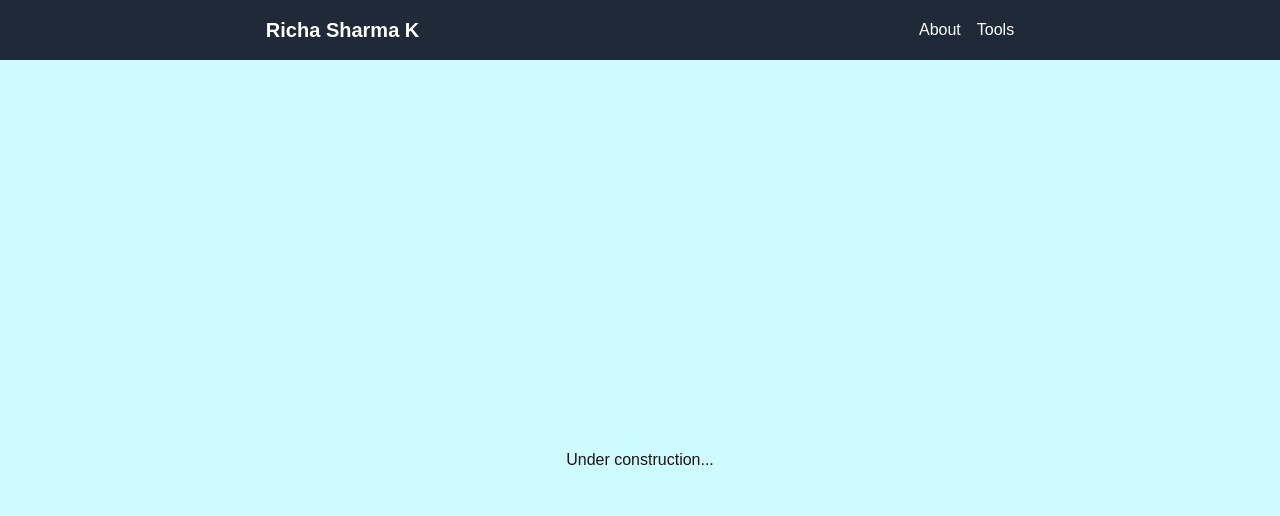
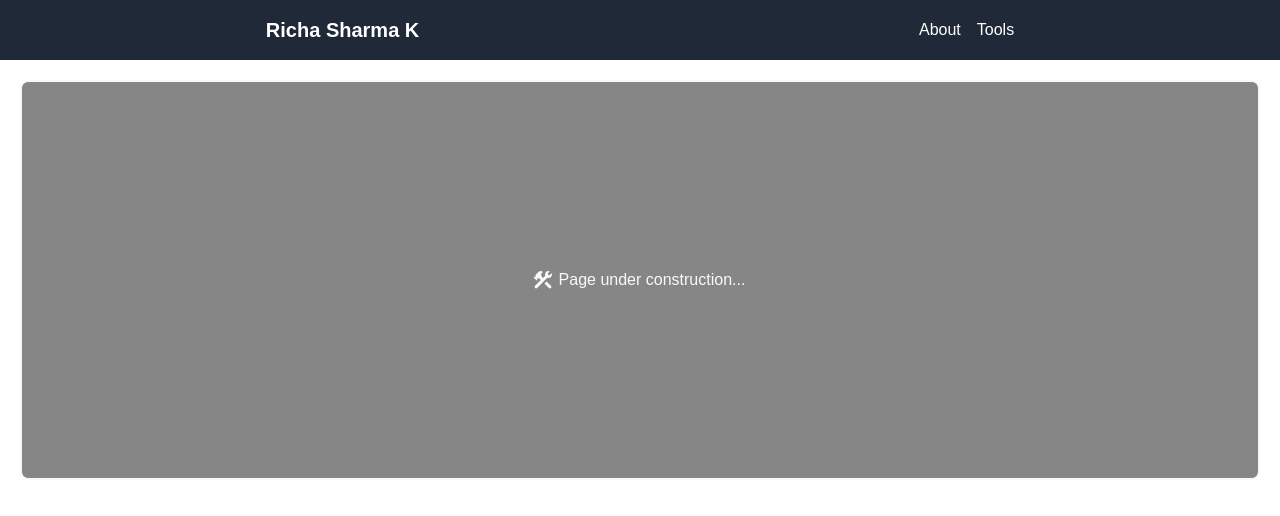
Before and after one commit to vkondi/richa-profile, a Next.js app: page / in a window 1280 px wide. Shown: the top 516 px of the page. Built offline with nearby package versions, Linux system fonts and the light colour scheme.

Commit message:
feat: added placeholder views

```diff
--- /dev/null
+++ b/app/about/page.tsx
@@ -0,0 +1,5 @@
+import UnderConstruction from "@/components/UnderConstruction";
+
+export default function About() {
+  return <UnderConstruction label="About page is under development"/>;
+}
--- a/app/dashboard/page.tsx
+++ /dev/null
@@ -1,3 +0,0 @@
-export default function Dashboard() {
-  return <div>Dashboard Page</div>;
-}
--- a/app/page.tsx
+++ b/app/page.tsx
@@ -1,7 +1,5 @@
+import UnderConstruction from "@/components/UnderConstruction";
+
 export default function Home() {
-  return (
-    <div className="flex justify-center items-center bg-cyan-100 min-h-screen">
-      Under construction...
-    </div>
-  );
+  return <UnderConstruction />;
 }
--- /dev/null
+++ b/app/tools/page.tsx
@@ -0,0 +1,5 @@
+import UnderConstruction from "@/components/UnderConstruction";
+
+export default function Tools() {
+  return <UnderConstruction label="Tools page is under development" />;
+}
--- a/components/Header/Header.tsx
+++ b/components/Header/Header.tsx
@@ -4,7 +4,7 @@ import Link from "next/link";
 const Header = () => {
   return (
     <header className="flex justify-around items-center p-4 bg-gray-800 text-white">
-      <h1 className="text-xl font-bold">Richa Sharma K</h1>
+      <Link href="/"><h1 className="text-xl font-bold">Richa Sharma K</h1></Link>
       <nav>
         <ul className="flex space-x-4">
           <li>
--- /dev/null
+++ b/components/UnderConstruction/index.tsx
@@ -0,0 +1,26 @@
+import "./styles.css";
+
+export default function UnderConstruction({ label }: { label?: string }) {
+  return (
+    <div
+      className="flex justify-center items-center m-5 p-5 rounded-lg border-2 border-solid border-gray-300 animate-shiny light-animation"
+      style={{ minHeight: "400px" }}
+    >
+      {/* Icon */}
+      <svg
+        xmlns="http://www.w3.org/2000/svg"
+        width={24}
+        height={24}
+        viewBox="0 0 24 24"
+      >
+        <path
+          fill="currentColor"
+          d="m17.85 19.95l-4.425-4.425l2.1-2.1l4.425 4.425q.425.425.425 1.05t-.425 1.05t-1.05.425t-1.05-.425m-13.8 0q-.425-.425-.425-1.05t.425-1.05L9.9 12l-1.7-1.7q-.275.275-.7.275t-.7-.275l-.575-.575v2.25q0 .35-.3.475t-.55-.125L2.65 9.6q-.25-.25-.125-.55T3 8.75h2.25L4.7 8.2q-.3-.3-.3-.7t.3-.7l2.85-2.85q.5-.5 1.075-.725T9.8 3q.5 0 .938.15t.862.45q.2.125.213.35t-.163.4l-1.9 1.9l.55.55q.275.275.275.7t-.275.7L12 9.9l2.25-2.25q-.1-.275-.162-.575t-.063-.6q0-1.475 1.013-2.488t2.487-1.012q.2 0 .375.013t.35.062q.225.075.288.313t-.113.412L16.8 5.4q-.15.15-.15.35t.15.35l1.1 1.1q.15.15.35.15t.35-.15l1.625-1.625q.175-.175.413-.125t.312.3q.05.175.063.35t.012.375q0 1.475-1.012 2.487t-2.488 1.013q-.3 0-.6-.05t-.575-.175l-10.2 10.2q-.425.425-1.05.425t-1.05-.425"
+        ></path>
+      </svg>
+
+      {/* Label */}
+      <p className="text-center m-1">{label ?? "Page under construction..."}</p>
+    </div>
+  );
+}
--- /dev/null
+++ b/components/UnderConstruction/styles.css
@@ -0,0 +1,54 @@
+@keyframes shiny {
+    0% {
+      border-color: gray;
+      color: gray;
+      background-color: white;
+    }
+    50% {
+        border-color: white;
+        color: white;
+        background-color: gray;
+    }
+    100% {
+      border-color: gray;
+      color: gray;
+      background-color: white;
+    }
+}
+
+.animate-shiny {
+    animation: shiny 15s infinite;
+}
+
+.light-animation {
+    position: relative; /* Make sure the light effect is positioned relative to this div */
+}
+
+.light-animation::before {
+    content: '';
+    position: absolute;
+    top: -5px; /* Adjust as necessary */
+    left: -5px; /* Adjust as necessary */
+    width: calc(100% + 10px); /* Adjust for border width */
+    height: calc(100% + 10px); /* Adjust for border width */
+    border-radius: inherit; /* Keep the same rounded corners */
+    border: 2px solid transparent; /* Border width */
+    box-shadow:
+        0 0 10px rgba(255,255,255,0),
+        inset 0 0 10px rgba(255,255,255,0);
+    animation: light-traveling-animation linear infinite;
+}
+
+@keyframes light-traveling-animation {
+    from {
+        box-shadow:
+            inset -10px -10px rgba(255,255,255,.5),
+            inset -10px -10px rgba(255,255,255,.5);
+    }
+    to {
+        box-shadow:
+            inset -10px -10px rgba(255,255,255,.5),
+            inset -10px -10px rgba(255,255,255,.5);
+        transform: rotate(360deg);
+    }
+}
```
